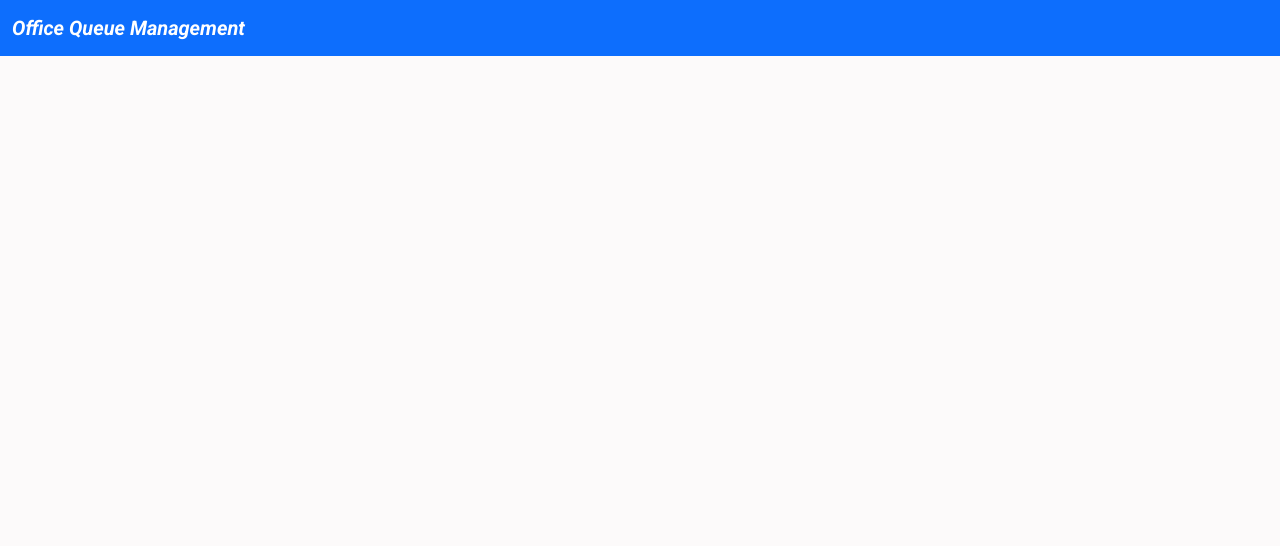
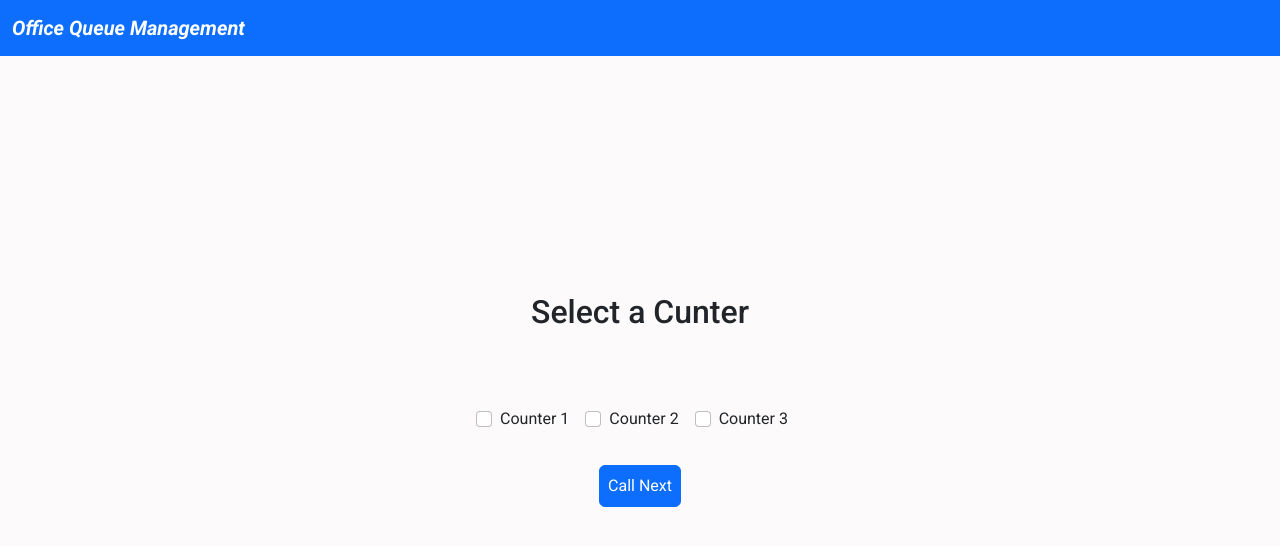
Before and after one commit to GabrieleSambin/se2022-12-OfficeQueueManager, a React (Create React App) app in the folder client/: page /counter in a window 1280 px wide. Shown: the top 546 px of the page. Built offline with nearby package versions, Linux system fonts and the light colour scheme.

Commit message:
Counter Page First Release

```diff
--- a/client/src/views/Counter.jsx
+++ b/client/src/views/Counter.jsx
@@ -1,8 +1,43 @@
 //Imports
+import Form from 'react-bootstrap/Form';
+import { Button, Col, Row , Container} from "react-bootstrap";
 
 const Counter = () => {
     return (
-        <></>
+        <>
+        <Container className='h-100 d-flex flex-column align-item-center justify-content-center'>
+            <Row className='mb-5'>
+                <h2 className='mb-4 text-center'>Select a Cunter</h2>
+            </Row>
+            <Row>
+                <Col className='mt-1 text-center'>
+                        <Form>
+                            <div className="mb-3">
+                            <Form.Check
+                                inline
+                                label="Counter 1"
+                            />
+                            <Form.Check
+                                inline
+                                label="Counter 2"
+                            />
+                            <Form.Check
+                                inline
+                                label="Counter 3"
+                            />
+                            </div>
+                        </Form>
+                </Col>
+            </Row>
+            <Row>
+                <Col className='mt-3 text-center'>
+                    <Button className='mx-5 p-2'>
+                        Call Next
+                    </Button>
+                </Col>
+            </Row>
+        </Container>
+        </>
     );
 }
 
```
